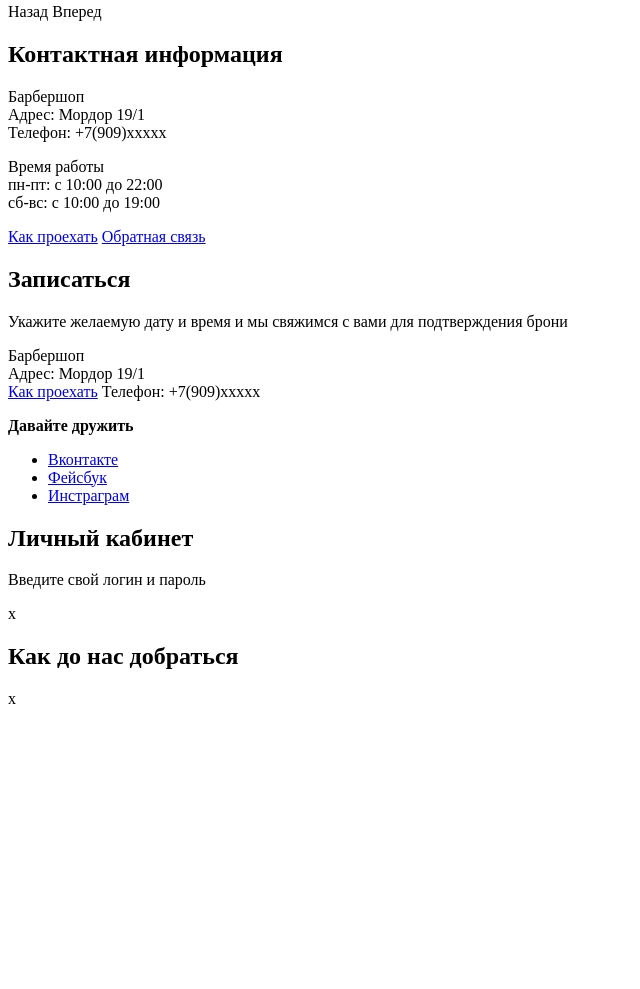
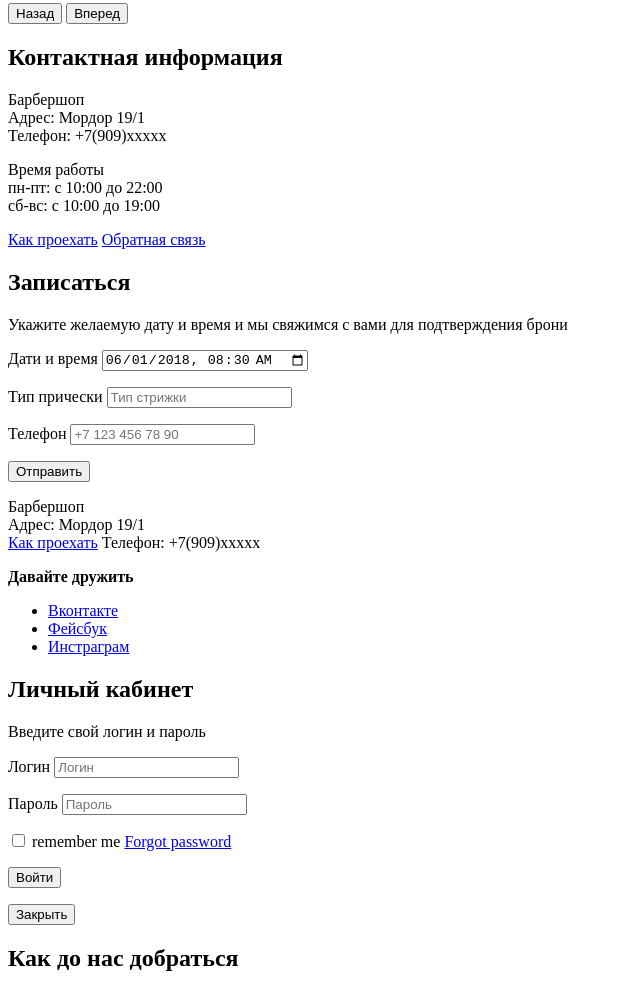
Before and after one commit to Nerzool1989/BarberShop, a plain HTML site: page Index.html in a window 1280 px wide. Shown: the part 1106-2095 px from the top of the page, without its empty margins (0-640 px from the left). Before the commit the page ends 1822 px from the top, so only its background shows below. Drawn offline with Linux system fonts and the light colour scheme.

Commit message:
accessibilityIndex+buttonIndex

```diff
--- a/Index.html
+++ b/Index.html
@@ -18,7 +18,9 @@
                <li><a href="contacts.html">Контакты</a></li>
            </ul>
            <ul class="user-navigator">
-            <li class="login-link">Вход</li>
+            <li class="login-link">
+                <a class="login-link" href="login.html">Вход</a> <!--ссылка на доп стр(потом можно  интегрировать ЖС) становится интерактивным элементом -->
+            </li>
            </ul>
           </nav>
         </header>
@@ -60,8 +62,8 @@
               <figure class="gallery-content">
                 <a href="#"><img src="img/interior.jpg" width="286" height="164" alt="Интерьер"></a>
               </figure>
-              <span class="button gallery-button gallery-button-back">Назад</span>
-              <span class="button gallery-button gallery-button-next">Вперед</span>
+              <button class="button gallery-button gallery-button-back" type="button">Назад</button>
+              <button class="button gallery-button gallery-button-next" type="button">Вперед</button>
           </section>
           <section class="contacts">
               <h2>Контактная информация</h2>
@@ -84,7 +86,22 @@
                   Укажите желаемую дату и время и мы свяжимся с вами для
                   подтверждения брони
               </p>
-              <!-- здесь будут формы-->
+              <form class="appointment-form" action="#" method="POST">
+                <p class="appointment-item">
+                    <label for="appointment-datetime">Дати и время</label>
+                    <input id="appointment-datetime" type="datetime-local" name="datetime" value="2018-06-01T08:30" > <!--Лучше не использ, много проблем с отображен и передачей на сервер-->
+                </p>
+                <p class="appointment-item">
+                    <label for="appointment-kind">Тип прически</label>
+                    <input id="appointment-kind" type="text" name="kind" value="" placeholder="Тип стрижки">
+                </p>
+                <p class="appointment-item">
+                    <label for="apointment-phone">Телефон</label>
+                    <input id="apointment-phone" type="tel" name="phone" value="" placeholder="+7 123 456 78 90">
+                </p>
+                <button class="button" type="submit">Отправить</button>
+                </form>
+              <!--в инпутах можно использовать тайпы другие, но не всегда др типы работают удобно-->
           </section>
         </main>
         <footer class="main-footer">
@@ -107,13 +124,34 @@
         <section class="modal modal-login">
             <h2>Личный кабинет</h2>
             <p>Введите свой логин и пароль</p>
-            <!--форма-->
-            <span class="modal-close">x</span>
+            <form class="login-form" action="#" method="POST">
+                <p>
+                    <label class="visually-hidden" for="user-login">Логин</label>
+                    <input id="user-login" class="login-icon-user" type="text" name="login" placeholder="Логин">
+                </p>
+                <p>
+                    <label class="visually-hidden" for="user-password">Пароль</label>
+                    <input id="user-password" class="login-icon-password" type="password" name="password" placeholder="Пароль">
+                </p>
+                <p class="login-password-info">
+                    <label class="login-checkbox">
+                        <input type="checkbox" name="remember" class="visually-hidden"><!--здесь будем в КСС делать согласно дизайну-->
+                    <span class="checkbox-indicator"></span>
+                    remember me
+                    </label>
+                    <a class="restore" href="#">Forgot password</a>
+                </p>
+                <button class="button" type="submit">Войти</button>
+            </form>
+            <button class="modal-close" type="button">Закрыть</button>
         </section>
 
         <section class="modal modal-map">
             <h2 class="visually-hidden">Как до нас добраться</h2>
-            <span class="modal-close">x</span>
+            <p>
+                <img src="img/map.jpg" width="766" height="560" alt="Смотри хоббита друг, там есть адрес">
+            </p>
+            <button class="modal-close" type="button">Закрыть</button>
         </section>
     </body>
 </html>
```
Also changed, not shown: img/map.jpg (added).
